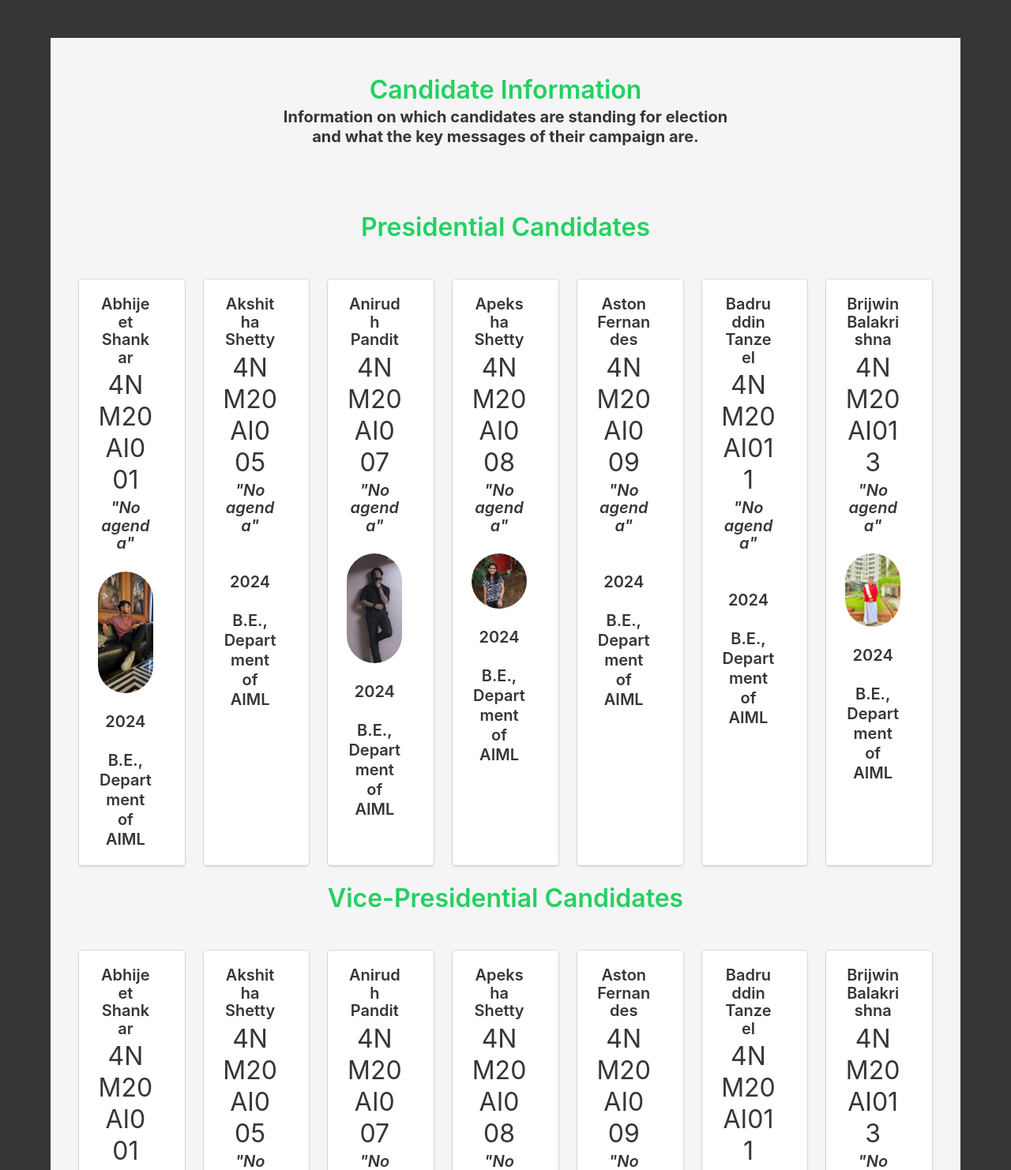
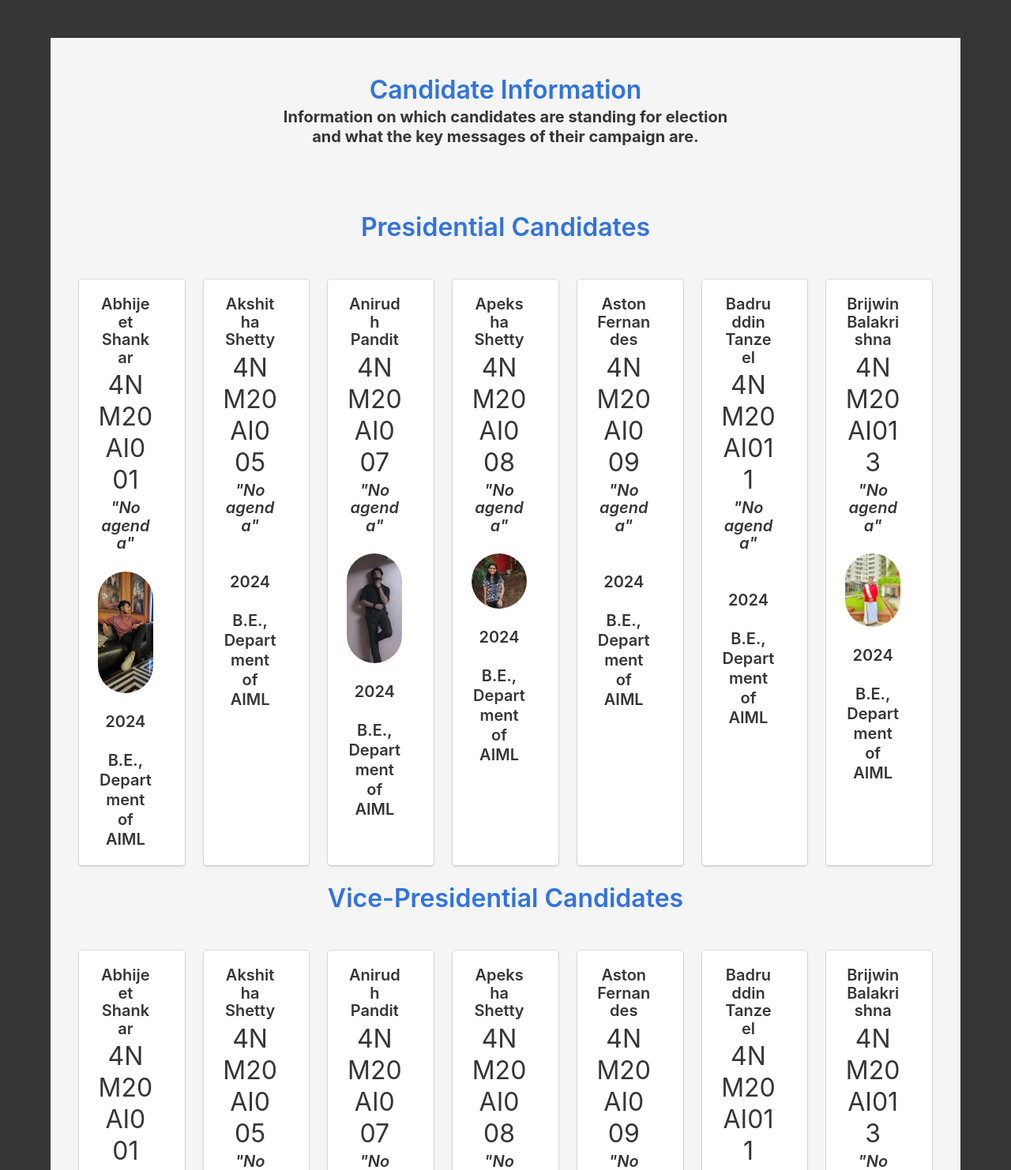
Before and after one commit to rifaaath/vote, a Flask app: template Flask-Voting-App-master/app/templates/candidate.html in a window 1280 px wide. Shown: the part 52-1534 px from the top of the page at 79% size. Run offline with Flask 2, Linux system fonts and the light colour scheme; the template is opened without the code that fills it: values that come from a table or form of the project are taken from there, others are empty; data comes from the database, SQL or seed files in the repository.

Commit message:
Update candidate.html

```diff
--- a/Flask-Voting-App-master/app/templates/candidate.html
+++ b/Flask-Voting-App-master/app/templates/candidate.html
@@ -5,7 +5,7 @@
       <div class="container">
         <div class="columns">
             <div class="column is-12 ">
-              <h1 class="title has-text-success">
+              <h1 class="title has-text-link">
                 Candidate Information
             </h1>
             <h2 class="subtitle is-5 has-text-dark has-text-centered has-text-weight-bold">
@@ -15,7 +15,7 @@
             <br>
             <br>
             <div class="column id-9">
-              <h1 class="title has-text-success">Presidential Candidates</h1>
+              <h1 class="title has-text-link">Presidential Candidates</h1>
               <br>
               <div class="tile is-ancestor ">
               {% for prez in prez %}
@@ -38,7 +38,7 @@
                 {% endif %}
               {% endfor %}
               </div>
-              <h1 class="title has-text-success">Vice-Presidential Candidates</h1>
+              <h1 class="title has-text-link">Vice-Presidential Candidates</h1>
               <br>
               <div class="tile is-ancestor ">
                 {% for vice in vice %}
@@ -61,7 +61,7 @@
                   {% endif %}
                 {% endfor %}
             </div>
-            <h1 class="title has-text-success">Branch Captain Candidates</h1>
+            <h1 class="title has-text-link">Branch Captain Candidates</h1>
               <br>
               <div class="tile is-ancestor ">
                 {% for bc in bc %}
@@ -85,7 +85,7 @@
                 {% endfor %}
             </div>
 
-            <h1 class="title has-text-success">Secretary Candidates</h1>
+            <h1 class="title has-text-link">Secretary Candidates</h1>
               <br>
               <div class="tile is-ancestor ">
                 {% for secretary in secretary %}
@@ -109,7 +109,7 @@
                 {% endfor %}
             </div>
 
-            <h1 class="title has-text-success">Treasurer Candidates</h1>
+            <h1 class="title has-text-link">Treasurer Candidates</h1>
               <br>
               <div class="tile is-ancestor ">
                 {% for treasurer in treasurer %}
@@ -133,7 +133,7 @@
                 {% endfor %}
             </div>
 
-            <h1 class="title has-text-success">Cultural Secretary Candidates</h1>
+            <h1 class="title has-text-link">Cultural Secretary Candidates</h1>
               <br>
               <div class="tile is-ancestor ">
                 {% for c_sec in c_sec %}
@@ -157,7 +157,7 @@
                 {% endfor %}
             </div>
 
-            <h1 class="title has-text-success">Sports Secretary Candidates</h1>
+            <h1 class="title has-text-link">Sports Secretary Candidates</h1>
               <br>
               <div class="tile is-ancestor ">
                 {% for s_sec in s_sec %}
@@ -181,7 +181,7 @@
                 {% endfor %}
             </div>
 
-            <h1 class="title has-text-success">Technical Secretary Candidates</h1>
+            <h1 class="title has-text-link">Technical Secretary Candidates</h1>
               <br>
               <div class="tile is-ancestor ">
                 {% for t_sec in t_sec %}
@@ -205,7 +205,7 @@
                 {% endfor %}
             </div>
 
-            <h1 class="title has-text-success">Creative Head Candidates</h1>
+            <h1 class="title has-text-link">Creative Head Candidates</h1>
               <br>
               <div class="tile is-ancestor ">
                 {% for creative in creative %}
@@ -229,7 +229,7 @@
                 {% endfor %}
             </div>
 
-            <h1 class="title has-text-success">Social Media Coordinator Candidates</h1>
+            <h1 class="title has-text-link">Social Media Coordinator Candidates</h1>
               <br>
               <div class="tile is-ancestor ">
                 {% for s_cord in s_cord %}
@@ -253,7 +253,7 @@
                 {% endfor %}
             </div>
 
-            <h1 class="title has-text-success">Photography Coordinator Candidates</h1>
+            <h1 class="title has-text-link">Photography Coordinator Candidates</h1>
               <br>
               <div class="tile is-ancestor ">
                 {% for p_cord in p_cord %}
@@ -277,7 +277,7 @@
                 {% endfor %}
             </div>
 
-            <h1 class="title has-text-success">Graphic Designer Candidates</h1>
+            <h1 class="title has-text-link">Graphic Designer Candidates</h1>
               <br>
               <div class="tile is-ancestor ">
                 {% for graph in graph %}
@@ -301,7 +301,7 @@
                 {% endfor %}
             </div>
 
-            <h1 class="title has-text-success">Website Manager Candidates</h1>
+            <h1 class="title has-text-link">Website Manager Candidates</h1>
               <br>
               <div class="tile is-ancestor ">
                 {% for website in website %}
```
